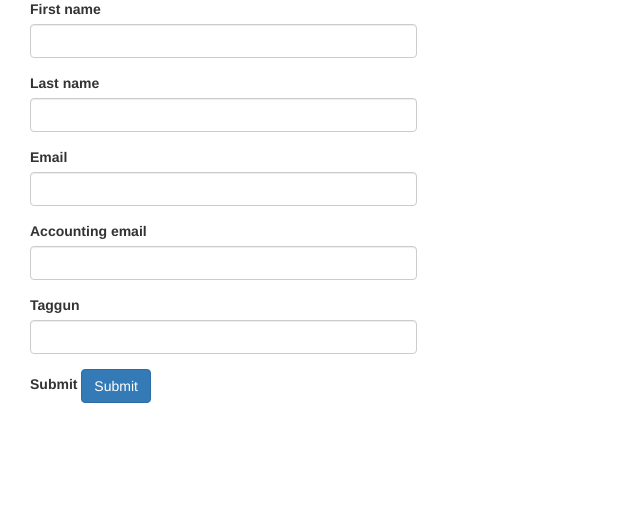
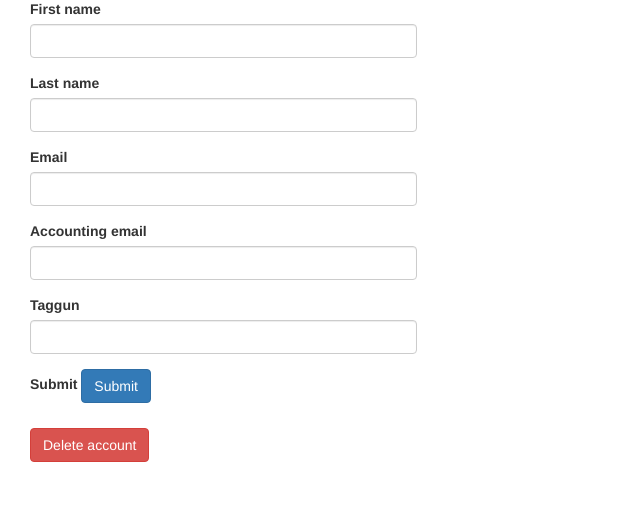
Before and after one commit to JSamonig/Computer-Science-IA, a Flask app: template app/templates/settings.html in a window 1280 px wide. Shown: the part 143-664 px from the top of the page, without its empty margins (0-640 px from the left). Run offline with Flask 2, Linux system fonts and the light colour scheme; the template is opened without the code that fills it: most values are stand-ins (such as "Sample title", 1, 10 or a date in 2020); form fields are guessed from the names that the template uses; some libraries are stand-ins or nearby versions.

Commit message:
support to delete user

```diff
--- a/app/models.py
+++ b/app/models.py
@@ -20,7 +20,7 @@ class User(UserMixin, db.Model):
     email = db.Column(db.String(120), index=True, unique=True)
     password_hash = db.Column(db.String(120))
     accounting_email = db.Column(db.String(120), index=True, default="accounts@example.com", nullable=False)
-    use_taggun = db.Column(db.Boolean, index=True, nullable=False, default=False)
+    use_taggun = db.Column(db.Boolean, index=True, nullable=False, default=True)
 
     def set_password(self, password):
         self.password_hash = generate_password_hash(password)
--- a/app/routes.py
+++ b/app/routes.py
@@ -380,6 +380,26 @@ def mileage(file_id, row, adding):
     return render_template('miles.html', title="Add from mileage", form=myform)
 
 
+@app.route('/delete_user', methods=['GET', 'POST'])
+@login_required
+def delete_user():
+    files = db.session.query(reclaim_forms).filter_by(made_by=current_user.id).all()
+    for file in files:
+        rows = db.session.query(reclaim_forms_details).filter_by(made_by=current_user.id).filter_by(
+        form_id=file.id).all()
+        for row in rows:
+            try:
+                os.remove(os.path.join(app.config['IMAGE_UPLOADS'], row.image_name))
+            except:
+                pass
+        reclaim_forms_details.query.filter_by(form_id=file.id).delete()
+    db.session.query(reclaim_forms).filter_by(made_by=current_user.id).delete()
+    User.query.filter_by(id=current_user.id).delete()
+    db.session.commit()
+    flash("Successfully deleted user account", category="alert alert-success")
+    return redirect(url_for("logout"))
+
+
 @app.route('/load_map/<start>/<end>', methods=['GET', 'POST'])
 @login_required
 def load_map(end, start):
--- a/app/templates/edit_forms.html
+++ b/app/templates/edit_forms.html
@@ -12,7 +12,7 @@
     <tr>
       <th>Row</th>
       <th>Date</th>
-      <th style="word-wrap: break-word;;">Description</th>
+      <th style="word-wrap: break-word;">Description</th>
       <th>Miles</th>
       <th style="white-space: nowrap;">Account code</th>
       <th>Amount</th>
--- a/app/templates/settings.html
+++ b/app/templates/settings.html
@@ -15,6 +15,7 @@
                 {{ wtf.form_field(form.taggun) }}
                 {{ wtf.form_field(form.submit, class="btn btn-primary") }}
             </form>
+            <a class="btn btn-danger" style="margin-top:10px;" onClick="return confirm('Are you sure you wish to delete your account?');" href="{{ url_for('delete_user') }}"><i class="fas fa-trash-alt"></i> Delete account</a>
         </div>
     </div>
 {% endblock %}
--- a/app/templates/view_forms.html
+++ b/app/templates/view_forms.html
@@ -8,7 +8,7 @@
     <thead>
     <tr>
       <th>Name</th>
-      <th>Description</th>
+      <th style="word-wrap: break-word;">Description</th>
       <th>Time created</th>
       <th>Sent</th>
       <th>Actions</th>
```
Also changed, not shown: 1 other file.
